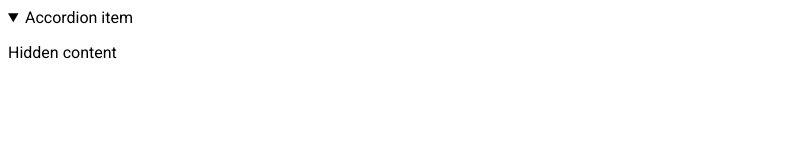
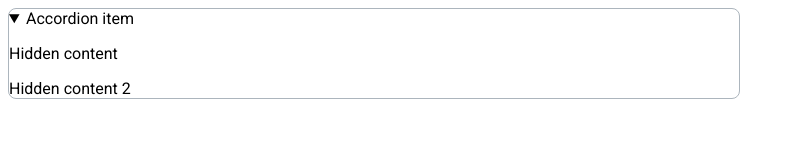
Before and after one commit to js-tasks-ru/htmlcss-20230530_jakubaites, a website: page 03-lection1/02-accordion/index.html in a window 1280 px wide. Both pictures are taken after a click on the heading "Accordion item". Shown: the whole page, without its empty margins (0-795 px from the left). Drawn offline with Linux system fonts and the light colour scheme.

Commit message:
create accordion

```diff
--- a/03-lection1/02-accordion/accordion.css
+++ b/03-lection1/02-accordion/accordion.css
@@ -1 +1,16 @@
 /* Стилизация аккордеона */
+.accordion {
+    background: var(--white);
+    border: 1px solid var(--grey-3);
+    border-radius: 8px;
+    width: 730px;
+}
+.accordion__summary::-webkit-details-marker {
+    display: none;
+}
+.accordion__item {
+    margin-bottom: 8px;
+}
+.accordion__item:last-child {
+    margin-bottom: 0;
+}
--- a/03-lection1/02-accordion/index.html
+++ b/03-lection1/02-accordion/index.html
@@ -6,12 +6,15 @@
         <link rel="stylesheet" href="./accordion.css">
     </head>
     <body>
-        <details>
-            <summary>
+        <details class="accordion">
+            <summary class ="accordion__summary">
                 Accordion item
             </summary>
-            <p>
+            <p class="accordion__item">
                 Hidden content
+            </p>
+            <p class="accordion__item">
+                Hidden content 2
             </p>
         </details>
     </body>
```
